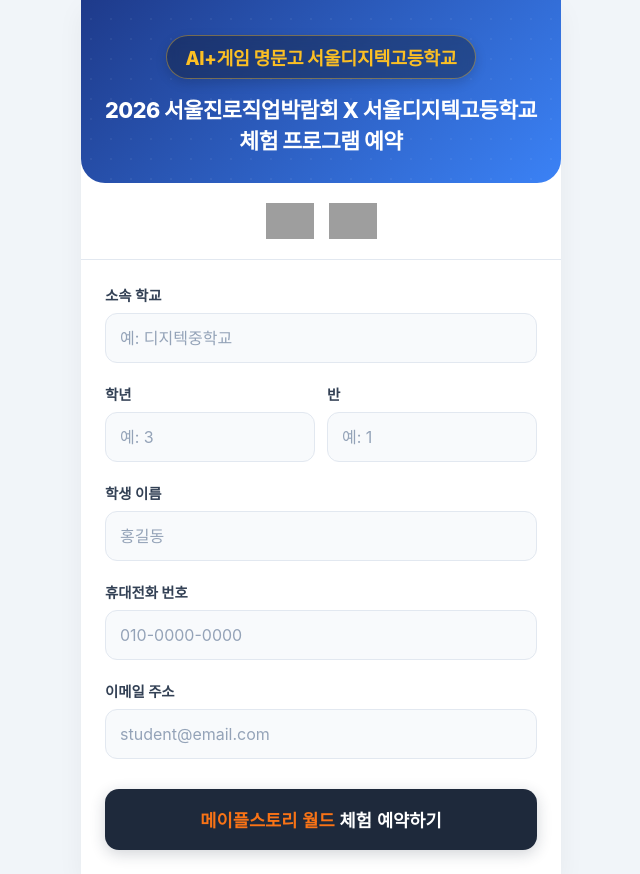
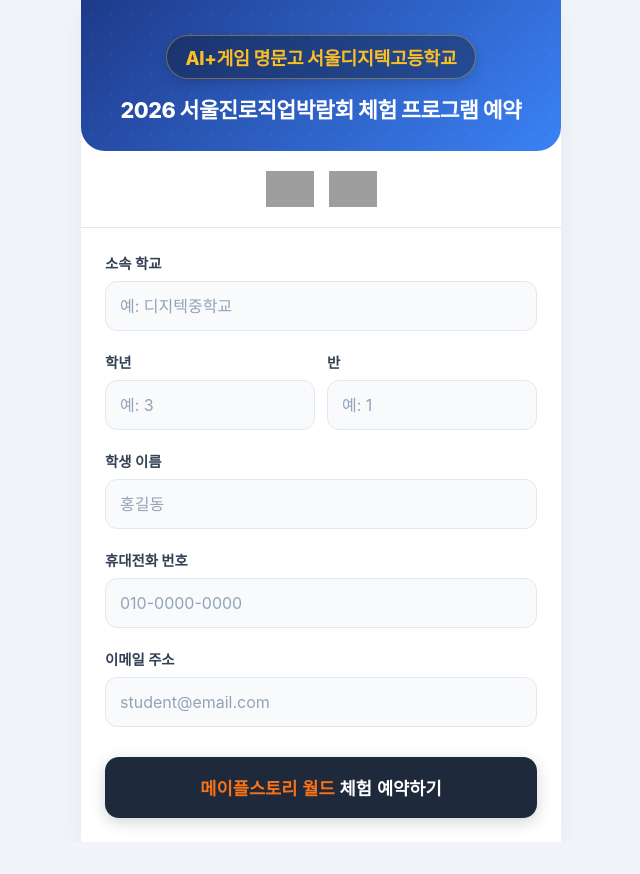
Before and after one commit to cosmosun1212/SDHS_Sign, a plain HTML site: page index.html in a window 1280 px wide. Shown: the whole page, without its empty margins (319-959 px from the left). After the commit the page ends 842 px from the top, so only its background shows below. Drawn offline with Linux system fonts and the light colour scheme; grey boxes are pictures that could not be loaded; a web font is replaced by a local one.

Commit message:
Update event title in index.html

```diff
--- a/index.html
+++ b/index.html
@@ -3,7 +3,7 @@
 <head>
   <meta charset="UTF-8">
   <meta name="viewport" content="width=device-width, initial-scale=1.0, maximum-scale=1.0, user-scalable=no">
-  <title>2026 서울진로직업박람회 X 서울디지텍고등학교 체험등록</title>
+  <title>2026 서울진로직업박람회 체험등록</title>
 
   <link rel="stylesheet" as="style" crossorigin href="https://cdn.jsdelivr.net/gh/orioncactus/pretendard@v1.3.9/dist/web/variable/pretendardvariable.min.css" />
 
@@ -190,7 +190,7 @@
 
     <div class="header">
       <div class="badge">AI+게임 명문고 서울디지텍고등학교</div>
-      <h1>2026 서울진로직업박람회 X 서울디지텍고등학교<br>체험 프로그램 예약</h1>
+      <h1>2026 서울진로직업박람회 체험 프로그램 예약</h1>
     </div>
 
     <div class="collab-banner">
```
